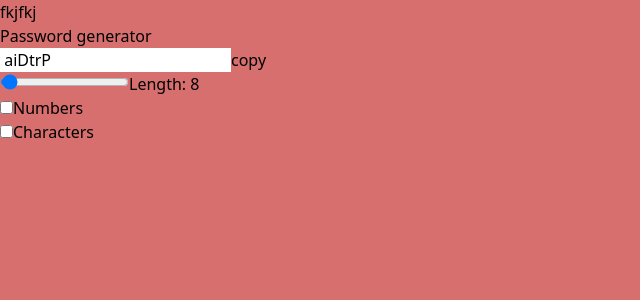
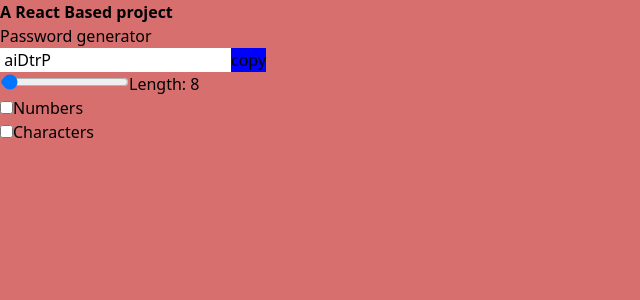
Before and after one commit to Shubhamsharma2002/PasswordGenerater, a React (Vite) app: page / in a window 1280 px wide. Shown: the top 300 px of the page, without its empty margins (0-640 px from the left). Built offline with nearby package versions, Linux system fonts and the light colour scheme.

Commit message:
button useeffect

```diff
--- a/src/App.jsx
+++ b/src/App.jsx
@@ -6,8 +6,10 @@ function App() {
    const [number ,setnumber]     =    useState(false);
    const [charcter,setcharacter] =    useState(false);
    const [password,setpassword]  =    useState(" ")
-    const passwordref = useRef("")
+   const passwordref = useRef("")
 
+  //  optimize the copy button
+  const [color , setcolor] = useState("blue")
    const passwordGenrater = useCallback( () =>{
       let pass = " ";
       let str = "ABCDEFGHIJKLMNOPQRSTUVWXYZabcdefghijklmnopqrstuvwxyz"
@@ -19,7 +21,7 @@ function App() {
       }
     setpassword(pass);
 
-   } , [length,number,charcter, setpassword]);
+   } , [length,number,charcter,setpassword]);
 
    const copyPasswordToClipboard = useCallback (() =>{
         passwordref.current?.select()
@@ -29,10 +31,15 @@ function App() {
     passwordGenrater()
    } , [length,number,charcter, passwordGenrater])
 
+   const handlwclick = ()=>{
+    setcolor("#D76F6F")
+    copyPasswordToClipboard()
+   }
+
 
   return (
     <>
-    <h1>fkjfkj</h1>
+    <h1 className='text-white text-center my-3'> <b>A React Based project</b></h1>
 
     <div className="w-full max-w-md mx-auto shadow-md rounded-lg px-4 py-5 my-20 bg-gray-800 text-orange-500 ">
 
@@ -47,8 +54,9 @@ function App() {
           ref={passwordref}
       />
       <button
-      onClick={copyPasswordToClipboard}
-      className='outline-none bg-blue-700 text-white px-3 py-0.5 shrink-0'
+      onClick={handlwclick}
+
+      className='outline-none  text-white px-3 py-0.5 shrink-0' style={{backgroundColor:color}}
       >copy</button>
 
   </div>
```
